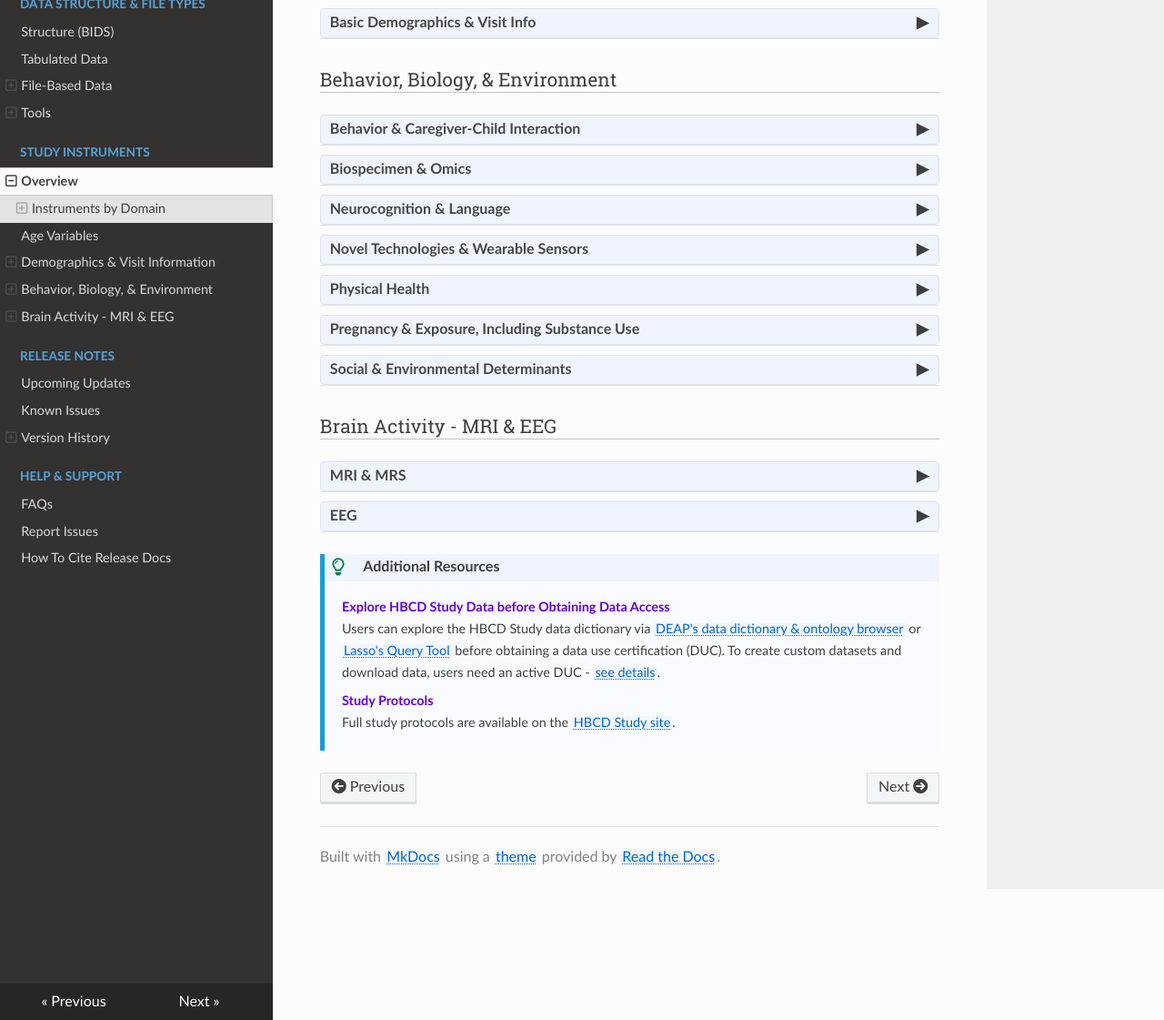
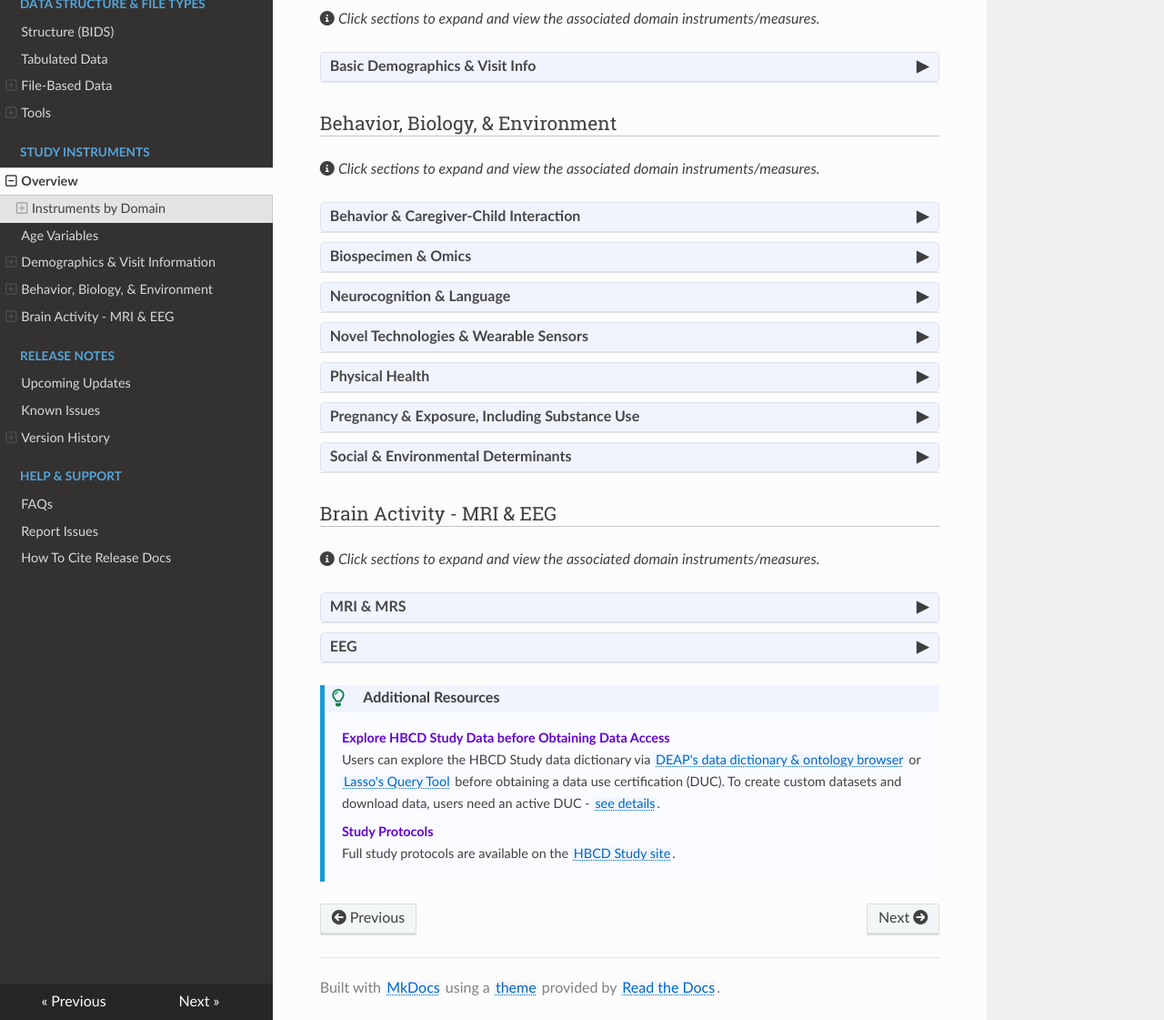
Before and after one commit to nbdc-datahub/hbcd-docs, an MkDocs documentation site: the page built from docs/instruments/index.md, in a window 1280 px wide and 1400 px high, scrolled down 1141 px. Shown: the part 279-1400 px from the top of the window at 91% size. Built offline with MkDocs 1.6.1, drawn with Linux system fonts in a browser that asks for light colours; nearby versions of some CDN libraries.

Commit message:
fix embedded link styling to not apply to logos. add further clarification to study instruments overview page to click to expand sections

```diff
--- a/docs/css/custom.css
+++ b/docs/css/custom.css
@@ -4,8 +4,17 @@
 /* red: #be074c */
 /* black/gray: #6b6b6b */
 
-/* styling for text with hyperlinks (not TOC) */
-.rst-content a:not(.rst-footer-buttons a) {
+/* styling text to make more subtle, e.g. "Click to Expand"*/
+.hint {
+  color: #888;
+  font-size: 90%;
+  font-style: normal;
+  font-weight: normal;
+  background-color: transparent; /* <--- critical */
+}
+
+/* styling for text with hyperlinks (not TOC, previous and next footer buttons, or images) */
+.rst-content a:not(.rst-footer-buttons a):not(:has(img)) {
   color: #0066cc;
   font-weight: 500;
   text-decoration: underline dotted;
@@ -17,7 +26,7 @@
   border-radius: 2px;
   transition: background-color 0.2s ease;
 }
-.rst-content a:hover {
+.rst-content a:hover:not(.rst-footer-buttons a):not(:has(img)) {
   background-color: rgba(0, 102, 204, 0.15);
   text-decoration: underline;
 }
@@ -55,7 +64,6 @@ code, pre {
 #toggle-all-btn:hover {
   transform: scale(1.05); /* Slight zoom effect */
 }
-
 
 /* Style for folder tree display */
 .folder-tree {
--- a/docs/css/logos.css
+++ b/docs/css/logos.css
@@ -50,3 +50,11 @@
     max-height: 40px;
   }
 }
+
+/* Prevent text styling for embedded links from being applied to logos */
+.logo-row a {
+  text-decoration: none;
+  color: inherit;
+  background: none;
+  border: none;
+}
--- a/docs/instruments/index.md
+++ b/docs/instruments/index.md
@@ -38,6 +38,10 @@ Each instrument name links to a dedicated page with detailed documentation for t
 </button>
 
 ### Demographics & Visit Information
+
+<i class="fa-solid fa-circle-info"></i>
+<i style="font-weight: normal;"> Click sections to expand and view the associated domain instruments/measures.</i>
+
 <div id="demo" class="table-banner" onclick="toggleCollapse(this)">
   <span class="text-with-link">
   <span class="text">Basic Demographics & Visit Info</span>
@@ -75,6 +79,10 @@ Each instrument name links to a dedicated page with detailed documentation for t
 </div>
 
 ### Behavior, Biology, & Environment
+
+<i class="fa-solid fa-circle-info"></i>
+<i style="font-weight: normal;"> Click sections to expand and view the associated domain instruments/measures.</i>
+
 <div id="bcgi" class="table-banner" onclick="toggleCollapse(this)">
   <span class="text-with-link">
   <span class="text">Behavior & Caregiver-Child Interaction</span>
@@ -496,6 +504,9 @@ Each instrument name links to a dedicated page with detailed documentation for t
 
 ### Brain Activity - MRI & EEG
 
+<i class="fa-solid fa-circle-info"></i>
+<i style="font-weight: normal;"> Click sections to expand and view the associated domain instruments/measures.</i>
+
 <div id="mri" class="table-banner" onclick="toggleCollapse(this)">
   <span class="text-with-link">
   <span class="text">MRI & MRS</span>
```
